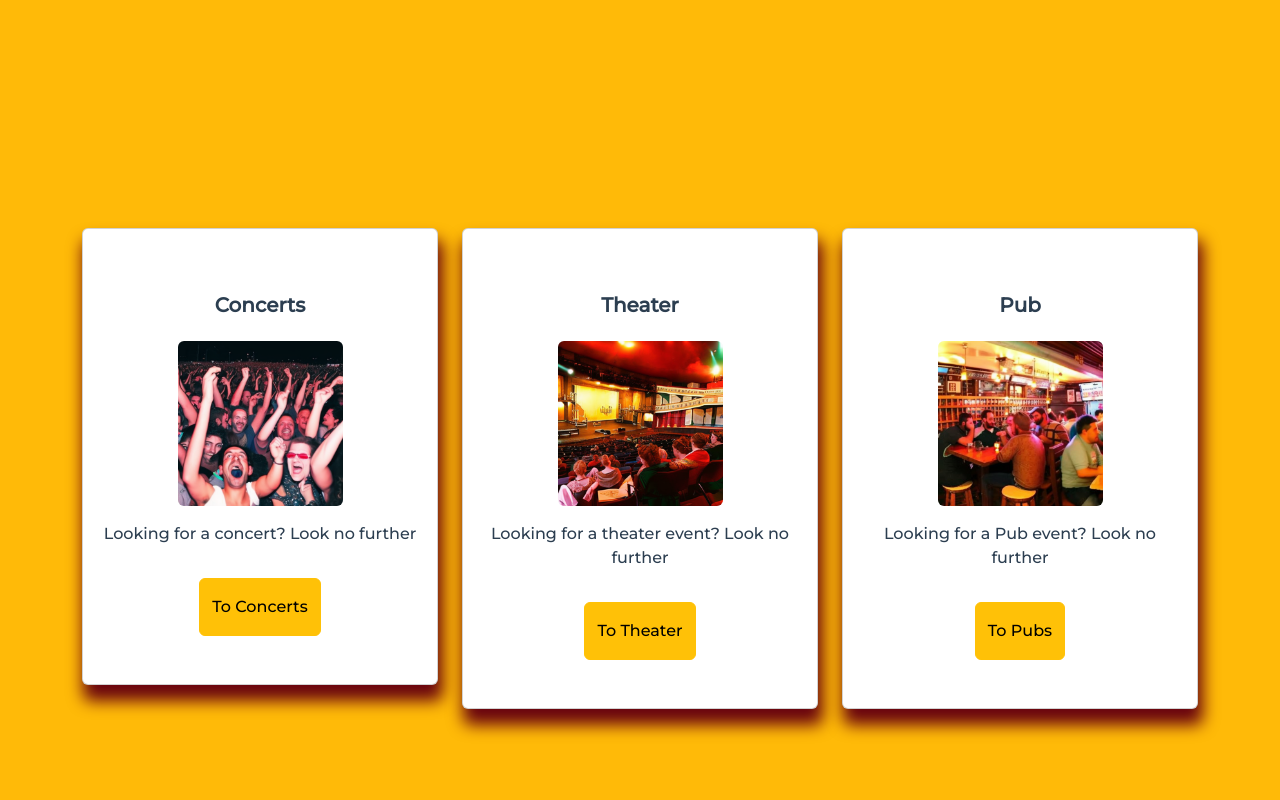
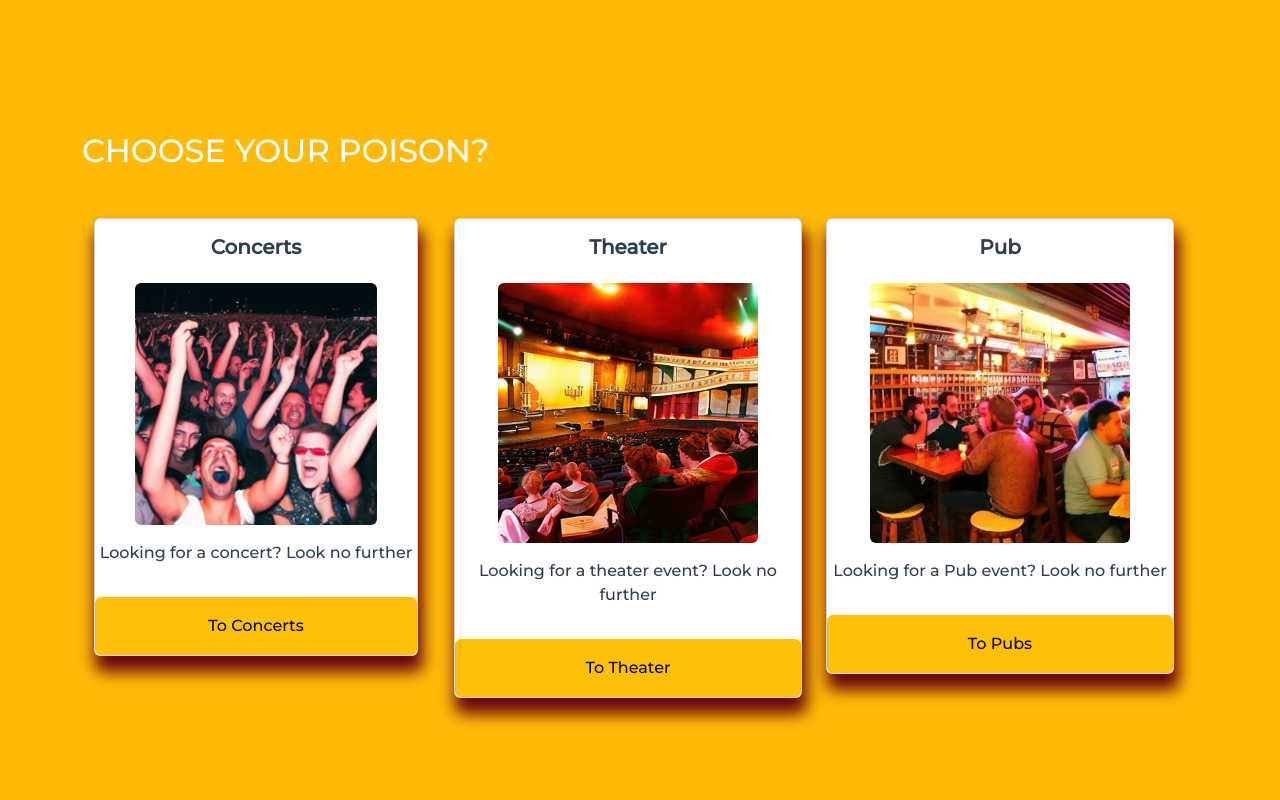
Before and after one commit to Tincando/JoinMe-Front, a Vue app: page / in a window 1280 px wide. Shown: the part 1540-2340 px from the top of the page. Built offline with nearby package versions, Linux system fonts and the light colour scheme.

Commit message:
mjenjam homepage i dodajem profilnu pri ostavljanju komentara

```diff
--- a/src/components/SignUp_modal.vue
+++ b/src/components/SignUp_modal.vue
@@ -32,6 +32,15 @@
                 id="name"
                 aria-describedby="name"
               />
+              <label for="Profil image">Profil image</label>
+              <input
+                type="profil_image"
+                v-model="profil_image"
+                class="form-control"
+                id="profil"
+                aria-describedby="image"
+                placeholder="profil image url"
+              />
               <label for="exampleInputEmail1">Email address</label>
               <input
                 type="email"
@@ -63,7 +72,7 @@
               aria-describedby="location"
               placeholder="City or zip code"
             />
-            <div class="form-group">
+            <div class="form-group py-2">
               <label for="age">Age</label>
               <input
                 type="number"
@@ -98,6 +107,7 @@ export default {
       password: "",
       location: " ",
       age: " ",
+      profil_image: "",
     };
   },
   methods: {
@@ -106,6 +116,9 @@ export default {
         name: this.name,
         username: this.email,
         password: this.password,
+        location: this.location,
+        age: this.age,
+        profil_image: this.profil_image,
       };
       let success = await User.signup(newuser);
       console.log("Rezultat prijave", success);
--- a/src/components/comment.vue
+++ b/src/components/comment.vue
@@ -3,10 +3,7 @@
     <div class="px-5 py-3">
       <div class="text-start">
         <div class="d-flex">
-          <img
-            class="profil img-thumbnail rounded-circle"
-            src="@/assets/nT.png"
-          />
+          <img class="profil img-thumbnail rounded-circle" :src="info.image" />
           <p class="fw-bold p-3">{{ info.user }}</p>
         </div>
         <p>{{ info.comment }}</p>
--- a/src/services/index.js
+++ b/src/services/index.js
@@ -200,6 +200,7 @@ let Chat = {
         user: doc.user,
         event_id: doc.event_id,
         postedAt: doc.postedAt,
+        image: doc.image,
       };
     });
 
--- a/src/views/EventDetailView.vue
+++ b/src/views/EventDetailView.vue
@@ -208,6 +208,7 @@ export default {
         comment: this.comment,
         user: this.user,
         event_id: this.event.id,
+        image: JSON.parse(localStorage.getItem("user")).profil_image,
         postedAt: new Date(),
       };
 
--- a/src/views/HomeView.vue
+++ b/src/views/HomeView.vue
@@ -29,14 +29,22 @@
     <section class="yellow">
       <div class="spacer curve2"></div>
       <!-- Jos jedan section-->
+      <div class="container mt-min3">
+        <h2 class="text-start pb-4" style="color: white">
+          CHOOSE YOUR POISON?
+        </h2>
+      </div>
 
       <div class="container pb-5">
         <div class="row">
-          <div class="col hidden tr-3">
+          <div class="row">
+            <div class="col-md hidden tr-3 py-3">
+              <div class="container">
                 <div class="card shad">
-              <div class="container py-5">
                   <h5 class="card-title py-3 fw-bold">Concerts</h5>
-                <img class="w-50 rounded" src="@/assets/concerts.png" />
+                  <div class="flex justify-content-center">
+                    <img class="w-75 rounded" src="@/assets/concerts.png" />
+                  </div>
                   <p class="card-text py-3">
                     Looking for a concert? Look no further
                   </p>
@@ -53,11 +61,12 @@
                 </div>
               </div>
             </div>
-          <div class="col hidden tr-2">
+            <div class="col-md hidden tr-2 py-3">
               <div class="card shad">
-              <div class="container py-5">
                 <h5 class="card-title py-3 fw-bold">Theater</h5>
-                <img class="w-50 rounded" src="@/assets/theater.png" />
+                <div class="flex justify-content-center">
+                  <img class="w-75 rounded" src="@/assets/theater.png" />
+                </div>
                 <p class="card-text py-3">
                   Looking for a theater event? Look no further
                 </p>
@@ -73,12 +82,13 @@
                 >
               </div>
             </div>
+            <div class="col-md hidden tr-1 py-3">
+              <div class="card shad">
+                <h5 class="card-title py-3 fw-bold">Pub</h5>
+                <div class="flex justify-content-center">
+                  <img class="w-75 rounded" src="@/assets/pubs.png" />
                 </div>
-          <div class="col hidden tr-1">
-            <div class="card shad">
-              <div class="container py-5">
-                <h5 class="card-title py-3 fw-bold">Pub</h5>
-                <img class="w-50 rounded" src="@/assets/pubs.png" />
+
                 <p class="card-text py-3">
                   Looking for a Pub event? Look no further
                 </p>
@@ -112,8 +122,9 @@
             enthusiasm? No problem we got you!
           </p>
           <div class="container">
+            <div class="row">
               <div class="row p-5">
-              <div class="col group hidden tr-3 py-5">
+                <div class="col-md group hidden tr-3 py-5">
                   <div class="container py-4">
                     <img
                       class="container w-50 rounded-circle"
@@ -128,7 +139,7 @@
                     </p>
                   </div>
                 </div>
-              <div class="col hidden tr-2 py-5">
+                <div class="col-md hidden tr-2 py-5">
                   <div class="container py-4">
                     <img
                       class="container w-50 rounded-circle"
@@ -143,7 +154,7 @@
                     </p>
                   </div>
                 </div>
-              <div class="col group hidden tr-1 py-5">
+                <div class="col-md group hidden tr-1 py-5">
                   <div class="container py-4">
                     <img
                       class="container w-50 rounded-circle"
@@ -153,14 +164,16 @@
                   <div class="px-5">
                     <h2 class="fw-bold">Start a group</h2>
                     <p>
-                    You don’t have to be an extrovert to find people to go with
-                    you.
+                      You don’t have to be an extrovert to find people to go
+                      with you.
                     </p>
                   </div>
                 </div>
               </div>
             </div>
           </div>
+        </div>
+
         <div v-if="!auth.authenticated">
           <button
             class="btn btn-lg btn-warning"
--- a/src/views/MakeGroupView.vue
+++ b/src/views/MakeGroupView.vue
@@ -85,7 +85,10 @@
             />
           </div>
 
-          <div class="form-group">
+          <div class="form-group py-2">
+            <label class="form-check-label" for="age">
+              Set the age range
+            </label>
             <input
               class="form-control"
               type="number"
```
Lines whose indentation alone changed are shown as unchanged.
